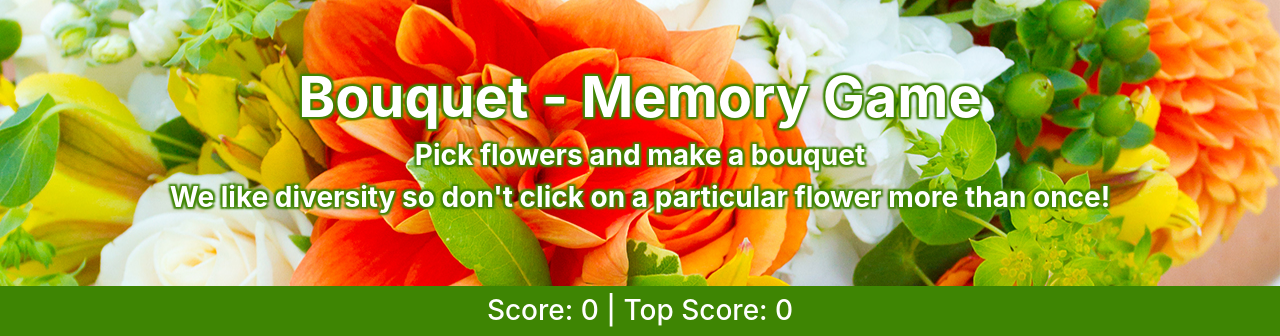
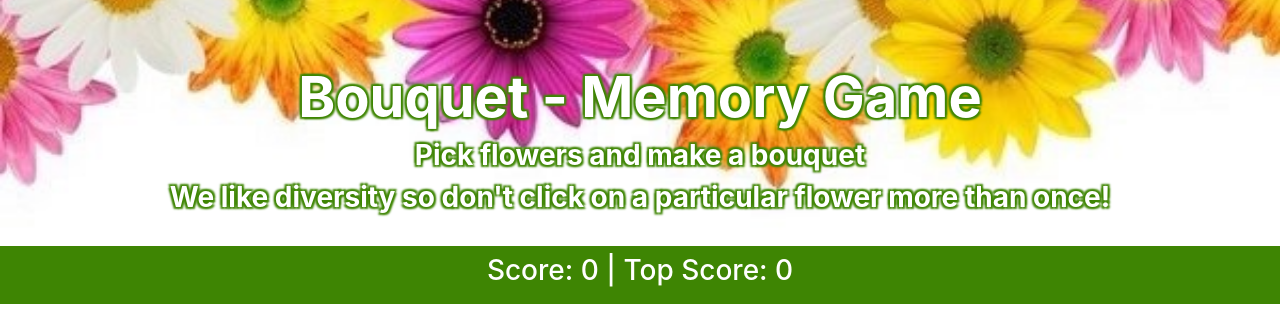
Before and after one commit to SophM/Bouquet-Memory-Game, a React (Create React App) app in the folder bouquet-game/: page / in a window 1280 px wide. Shown: the top 336 px of the page. Built offline with nearby package versions, Linux system fonts and the light colour scheme.

Commit message:
change picture for jumbotron background

```diff
--- a/bouquet-game/src/components/Jumbotron.js
+++ b/bouquet-game/src/components/Jumbotron.js
@@ -1,9 +1,9 @@
 import React from "react";
-import Background from "../images/flowers.jpg";
+import Background from "../images/test-test.jpg";
 
 function Jumbotron() {
     return (
-        <div className="jumbotron jumbotron-fluid mb-0" style={{backgroundImage: "url(" + Background + ")", backgroundSize: "cover", backgroundPosition: "center"}}>
+        <div className="jumbotron jumbotron-fluid mb-0 pb-4" style={{backgroundImage: "url(" + Background + ")", backgroundSize: "cover", backgroundPosition: "bottom"}}>
             <div className="container text-center">
                 <h1 className="display-4 font-weight-bold text-white" style={{textShadow: "2px  2px 2px #3e8503, 2px  -2px 2px #3e8503, -2px  2px 2px #3e8503, -2px  -2px 2px #3e8503"}}>Bouquet - Memory Game</h1>
                 <h3 className="font-weight-bold text-white" style={{textShadow: "2px  2px 2px #3e8503, 2px  -2px 2px #3e8503, -2px  2px 2px #3e8503, -2px  -2px 2px #3e8503"}}>Pick flowers and make a bouquet</h3>
```
Also changed, not shown: bouquet-game/src/images/flowers.jpg (deleted), bouquet-game/src/images/test-test.jpg (added).
